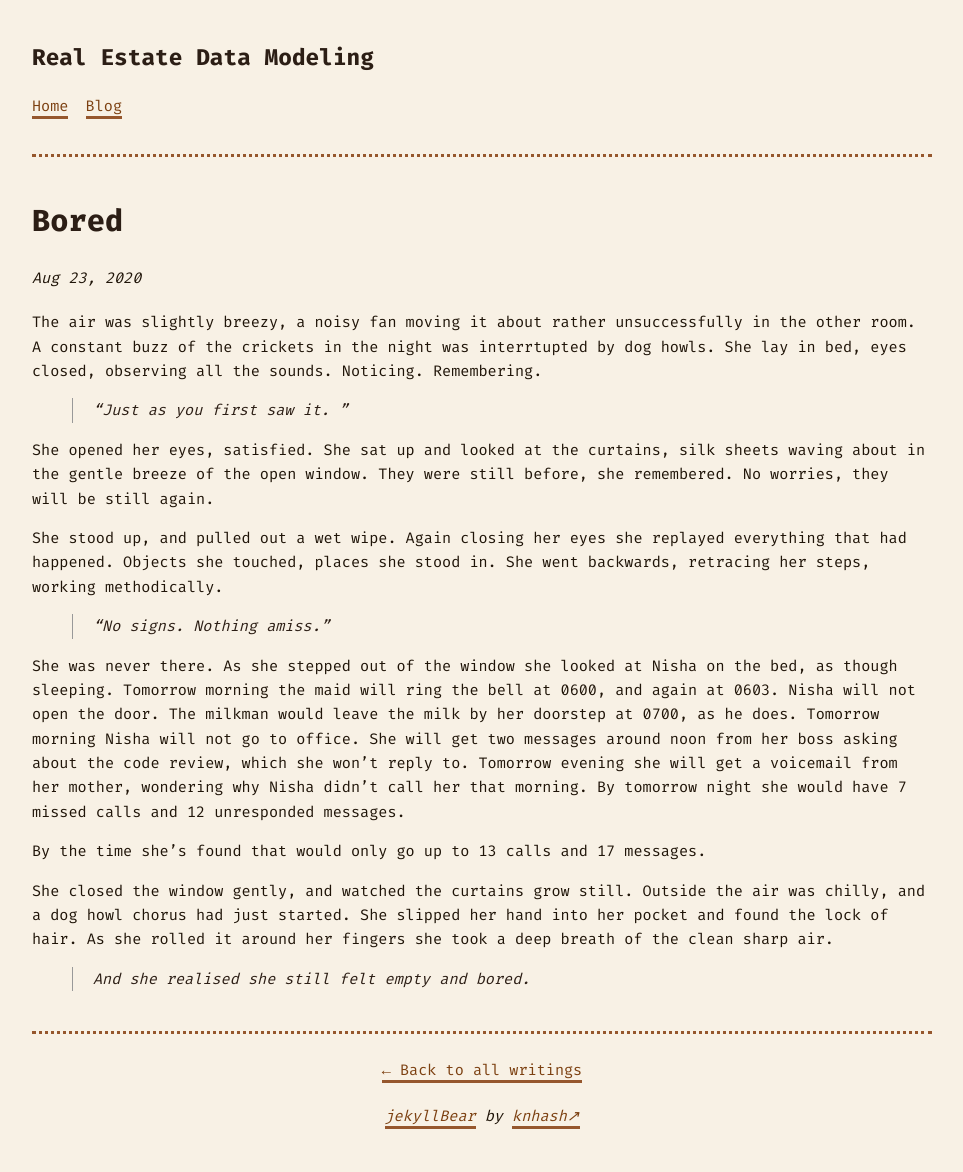
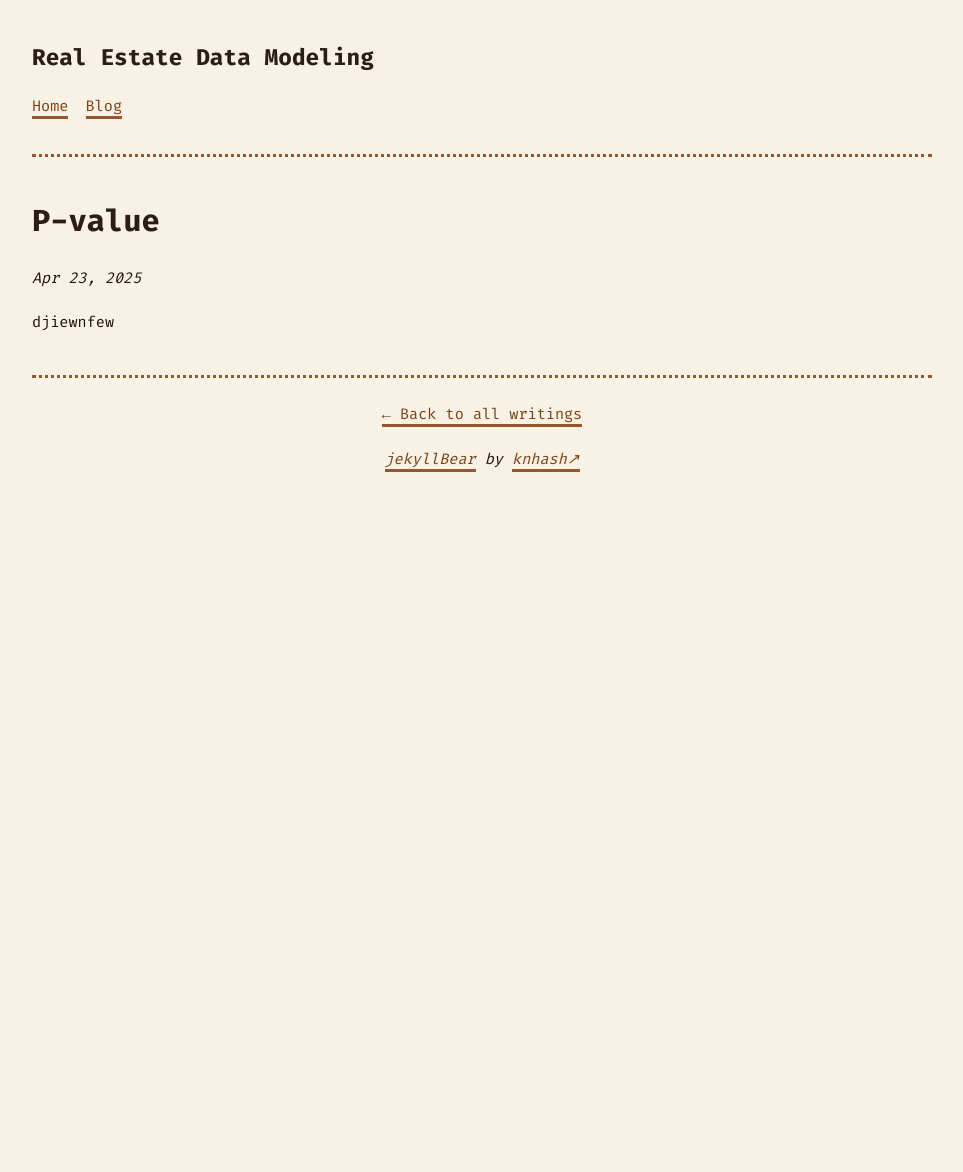
Before and after one commit to zluo1223/Re397Spring, a Jekyll site: the page built from _posts/2020-08-23-bored.md, in a window 1280 px wide. Shown: the whole page, without its empty margins (158-1121 px from the left). Built offline with Jekyll 4.4.1, drawn with Linux system fonts in a browser that asks for light colours; after the commit the page ends 900 px from its top, so only the background shows below that.

Commit message:
Update 2020-08-23-bored.md

```diff
--- a/_posts/2020-08-23-bored.md
+++ b/_posts/2020-08-23-bored.md
@@ -1,24 +1,8 @@
 ---
 layout: post
-title:  "Bored"
-date:   2020-08-23 21:21:21 +0530
+title:  "P-value"
+date:   2025-04-23 21:21:21 +0530
 tags: [fiction]
 ---
 
-The air was slightly breezy, a noisy fan moving it about rather unsuccessfully in the other room. A constant buzz of the crickets in the night was interrtupted by dog howls. She lay in bed, eyes closed, observing all the sounds. Noticing. Remembering.
-
->“Just as you first saw it. ”
-
-She opened her eyes, satisfied. She sat up and looked at the curtains, silk sheets waving about in the gentle breeze of the open window. They were still before, she remembered. No worries, they will be still again.
-
-She stood up, and pulled out a wet wipe. Again closing her eyes she replayed everything that had happened. Objects she touched, places she stood in. She went backwards, retracing her steps, working methodically.
-
->“No signs. Nothing amiss.”
-
-She was never there. As she stepped out of the window she looked at Nisha on the bed, as though sleeping. Tomorrow morning the maid will ring the bell at 0600, and again at 0603. Nisha will not open the door. The milkman would leave the milk by her doorstep at 0700, as he does. Tomorrow morning Nisha will not go to office. She will get two messages around noon from her boss asking about the code review, which she won’t reply to. Tomorrow evening she will get a voicemail from her mother, wondering why Nisha didn’t call her that morning. By tomorrow night she would have 7 missed calls and 12 unresponded messages.
-
-By the time she’s found that would only go up to 13 calls and 17 messages.
-
-She closed the window gently, and watched the curtains grow still. Outside the air was chilly, and a dog howl chorus had just started. She slipped her hand into her pocket and found the lock of hair. As she rolled it around her fingers she took a deep breath of the clean sharp air.
-
->And she realised she still felt empty and bored.
+djiewnfew
```
